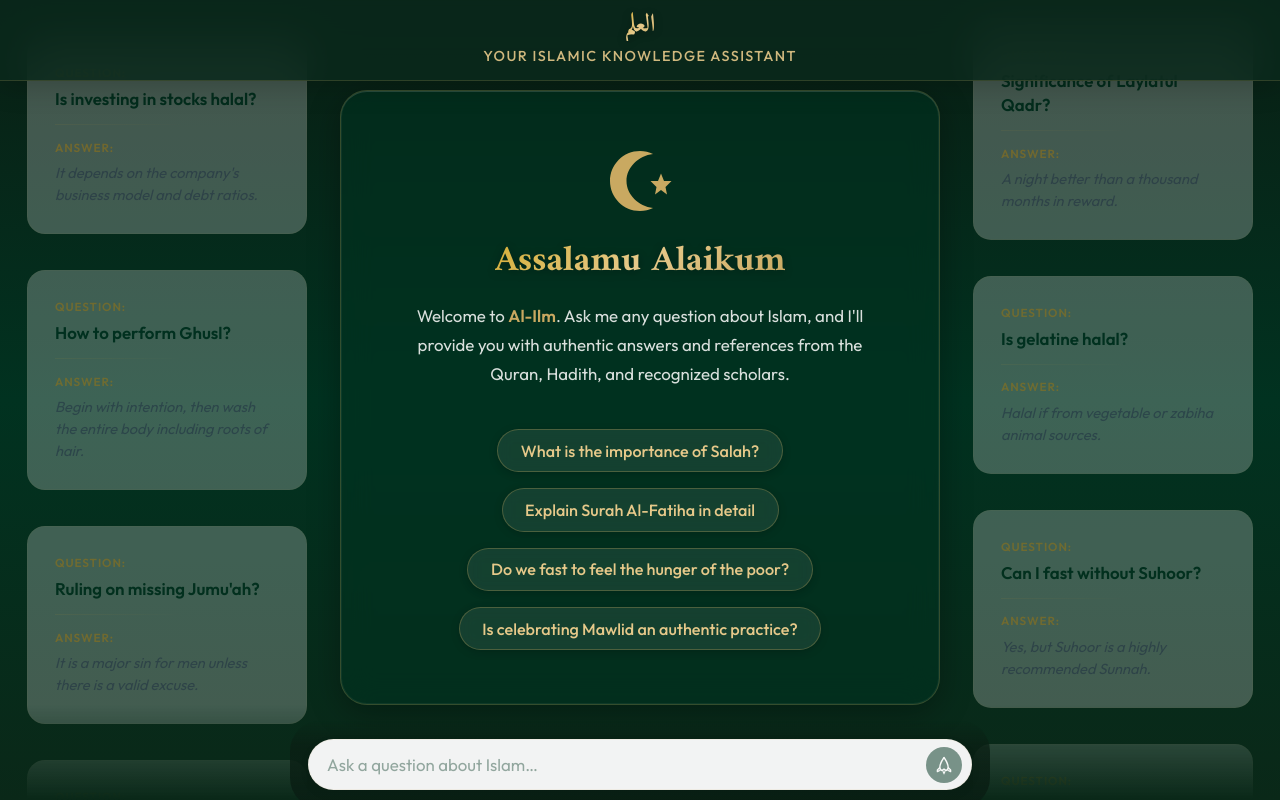
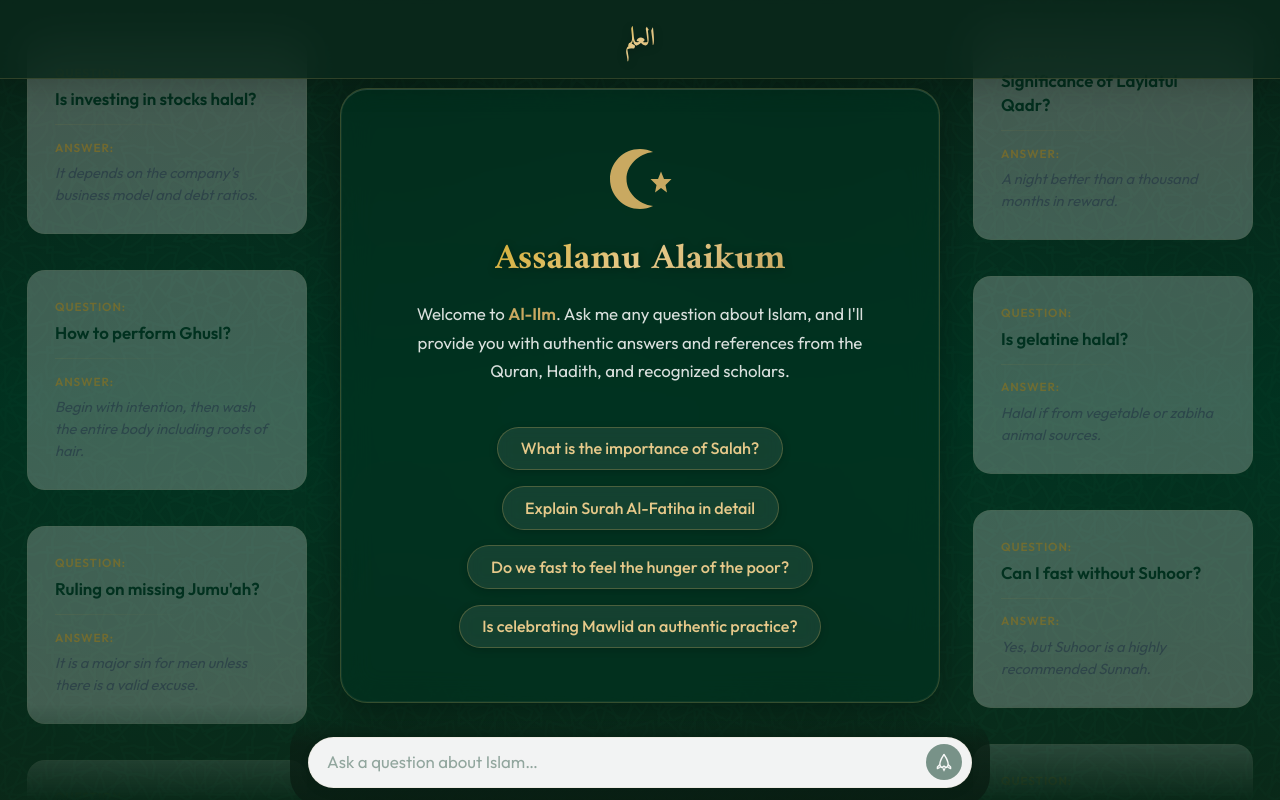
Before and after one commit to zakisheriff/Akhi-AI, a React (Vite) app: page / in a window 1280 px wide. Built offline with nearby package versions, Linux system fonts and the light colour scheme; a web font is replaced by a local one.

Commit message:
Pattern BG

```diff
--- a/src/App.jsx
+++ b/src/App.jsx
@@ -48,7 +48,7 @@ function App() {
       <header className="app__header">
         <div className="app__header-content">
           <h1 className="app__title">العلم</h1>
-          <p className="app__subtitle">Your Islamic Knowledge Assistant</p>
+
         </div>
       </header>
 
--- a/src/index.css
+++ b/src/index.css
@@ -78,8 +78,12 @@ body {
   font-weight: var(--font-weight-normal);
   line-height: var(--line-height-base);
   color: var(--color-off-white);
-  background: linear-gradient(180deg, #0a1f14 0%, #013220 50%, #0a2818 100%);
+  background:
+    linear-gradient(180deg, rgba(10, 31, 20, 0.92) 0%, rgba(1, 50, 32, 0.92) 50%, rgba(10, 40, 24, 0.92) 100%),
+    url('/girih-pattern.png');
+  background-size: cover, 400px 400px;
   background-attachment: fixed;
+  background-repeat: no-repeat, repeat;
   min-height: 100vh;
   min-height: 100dvh;
   width: 100%;
--- a/src/styles/App.css
+++ b/src/styles/App.css
@@ -39,12 +39,12 @@
 }
 
 .app__title {
-  font-size: 1.5rem;
+  font-size: 1rem;
   font-weight: 700;
   margin: 0;
   font-family: var(--font-arabic);
   letter-spacing: 0;
-  line-height: 1.2;
+  line-height: 2.2;
   background: linear-gradient(135deg, #D4AF37 0%, #E6C98A 50%, #C9A961 100%);
   -webkit-background-clip: text;
   background-clip: text;
```
Also changed, not shown: public/girih-pattern.png (added).
